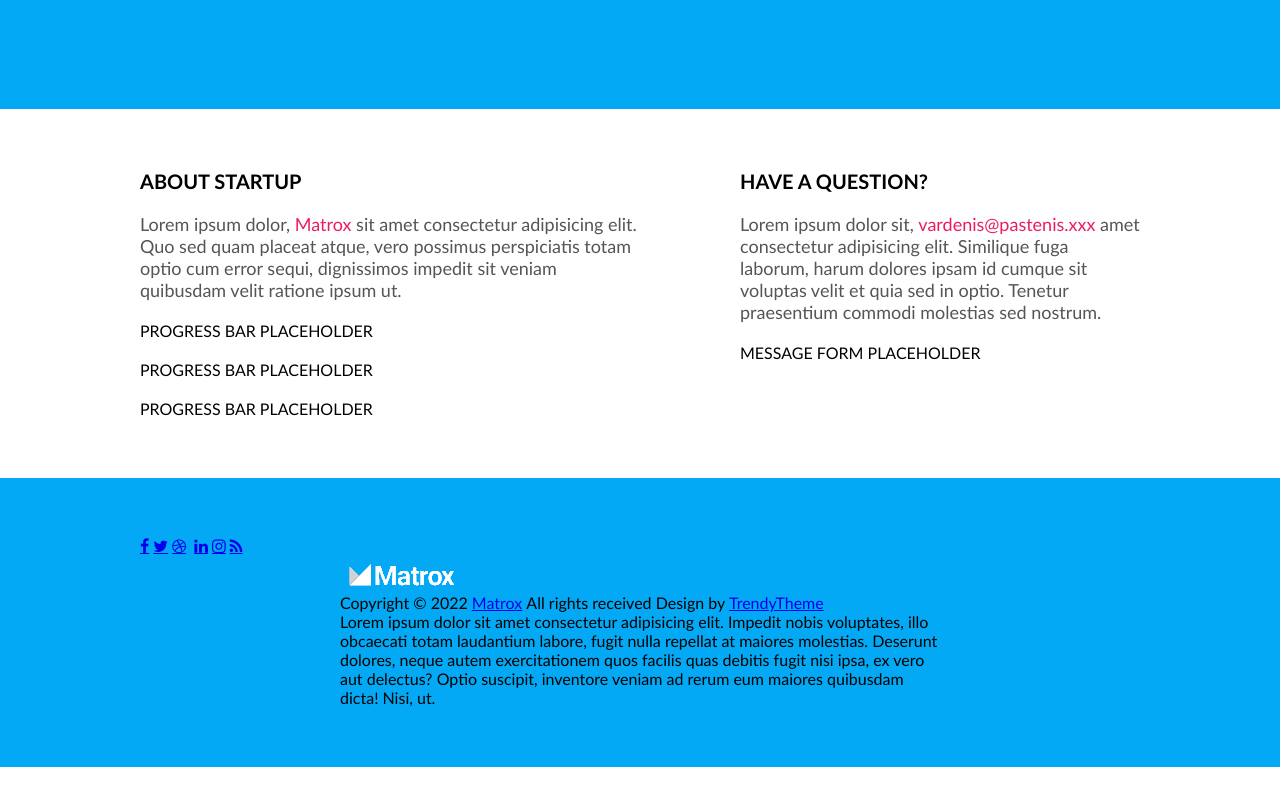
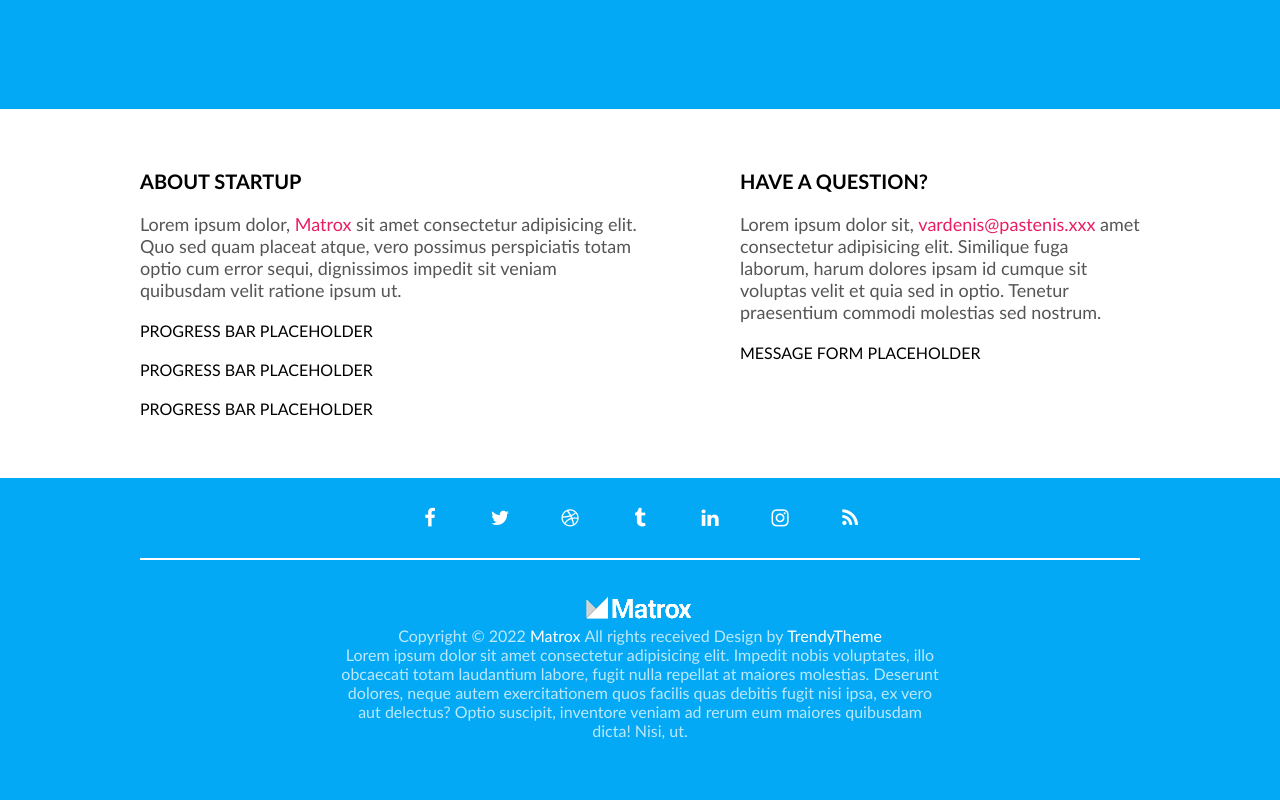
Before and after one commit to Dirigentas/4_coming_soon, a website: page index.html in a window 1280 px wide. Shown: the part 691-1491 px from the top of the page. Before the commit the page ends 1458 px from the top, so only its background shows below. Drawn offline with Linux system fonts and the light colour scheme.

Commit message:
Footer content #12

```diff
--- /dev/null
+++ b/css/components/socials.css
@@ -0,0 +1,24 @@
+.socials {
+    display: flex;
+    padding: 10px 0;
+    margin-bottom: 30px;
+    gap: 10px;
+    flex-wrap: wrap;
+    justify-content: center;
+    border-bottom: 2px solid #fff;
+}
+.socials > .icon {
+    width: 60px;
+    height: 60px;
+    font-size: 20px;
+    line-height: 60px;
+    text-align: center;
+    color: #fff;
+    text-decoration: none;
+    border-radius: 50%;
+    transition: all 0.5s; /*responsive design, perėjimas*/
+}
+.socials > .icon:hover {
+    background-color: #fff;
+    color: var(--pagrindinė-spalva);
+}
--- a/css/pages/home.css
+++ b/css/pages/home.css
@@ -45,3 +45,16 @@
 .section-description > a:hover {
     text-decoration: underline;
 }
+
+footer.container {
+    padding-top: 0;
+    text-align: center;
+    color: #fffb;
+}
+footer a {
+    color: #fff;
+    text-decoration: none;
+}
+footer a:hover {
+    text-decoration: underline;
+}
--- a/index.html
+++ b/index.html
@@ -17,6 +17,7 @@
     <link rel="stylesheet" href="./css/components/form.css">
     <link rel="stylesheet" href="./css/components/mouse.css">
     <link rel="stylesheet" href="./css/components/progress-bar.css">
+    <link rel="stylesheet" href="./css/components/socials.css">
     <!--pages, custom style-->
     <link rel="stylesheet" href="./css/pages/home.css">
 </head>
@@ -55,7 +56,7 @@
             <a href="#" class = "icon fa fa-facebook"></a>
             <a href="#" class = "icon fa fa-twitter"></a>
             <a href="#" class = "icon fa fa-dribbble"></a>
-            <a href="#" class = "icon fa fa-tumbrl"></a>
+            <a href="#" class = "icon fa fa-tumblr"></a>
             <a href="#" class = "icon fa fa-linkedin"></a>
             <a href="#" class = "icon fa fa-instagram"></a>
             <a href="#" class = "icon fa fa-rss"></a>
```
